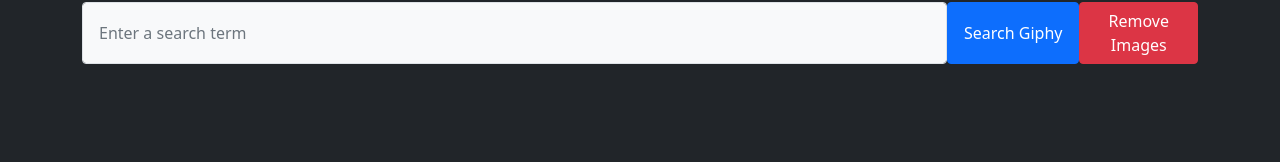
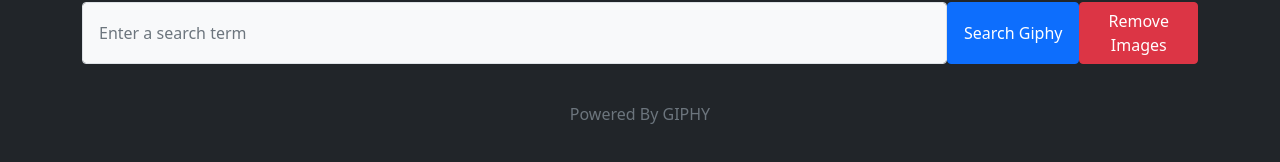
Before and after one commit to ShaheenKhan99/giphy-party, a plain HTML site: page index.html in a window 1280 px wide. Shown: the part 94-256 px from the top of the page. Drawn offline with nearby package versions, Linux system fonts and the light colour scheme.

Commit message:
added attribution to GIPHY

```diff
--- a/index.html
+++ b/index.html
@@ -22,4 +22,5 @@
   <script src="https://unpkg.com/axios/dist/axios.js"></script>
   <script src="app.js"></script>
 </body>
+<footer class="text-center text-secondary">Powered By GIPHY</footer>
 </html>
```
